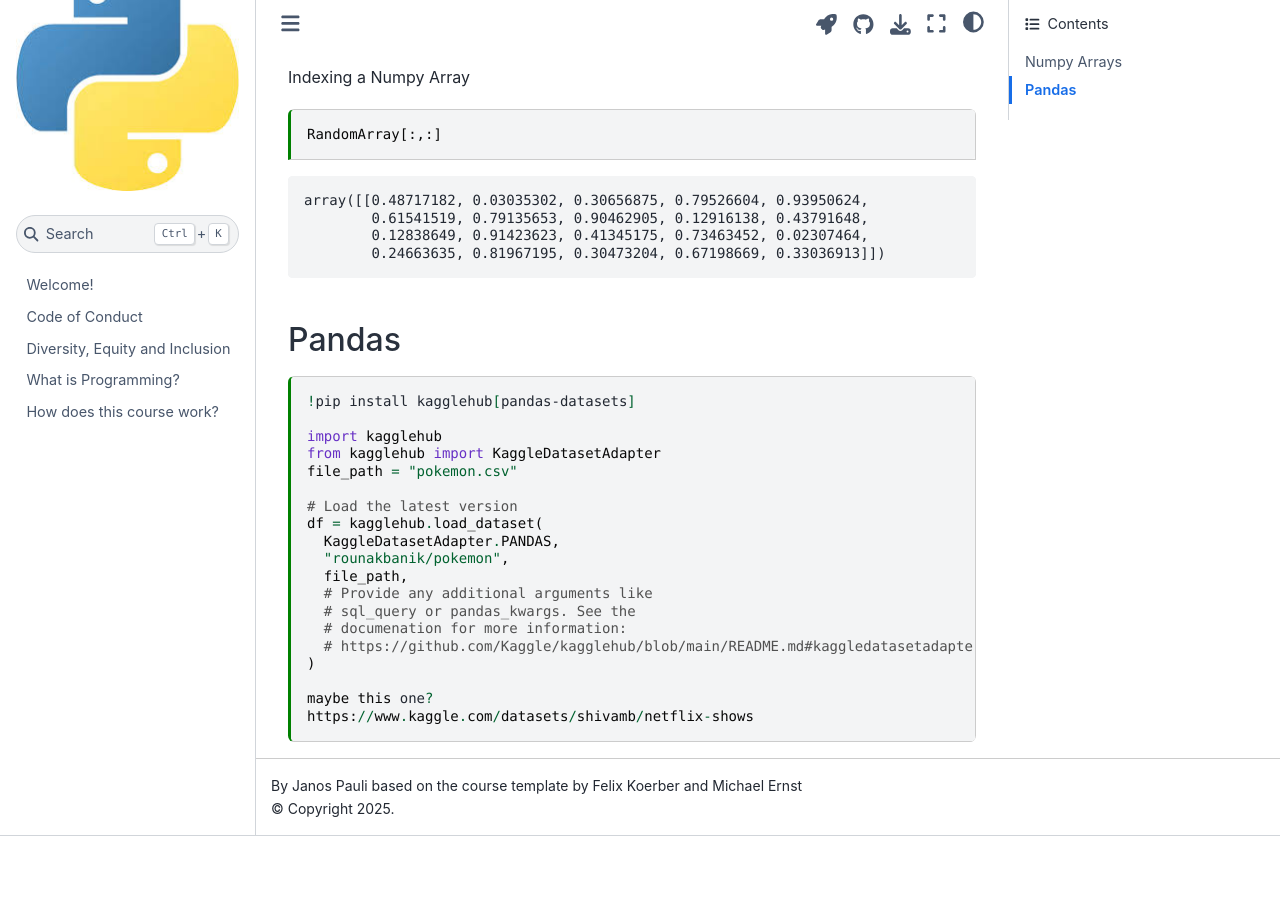
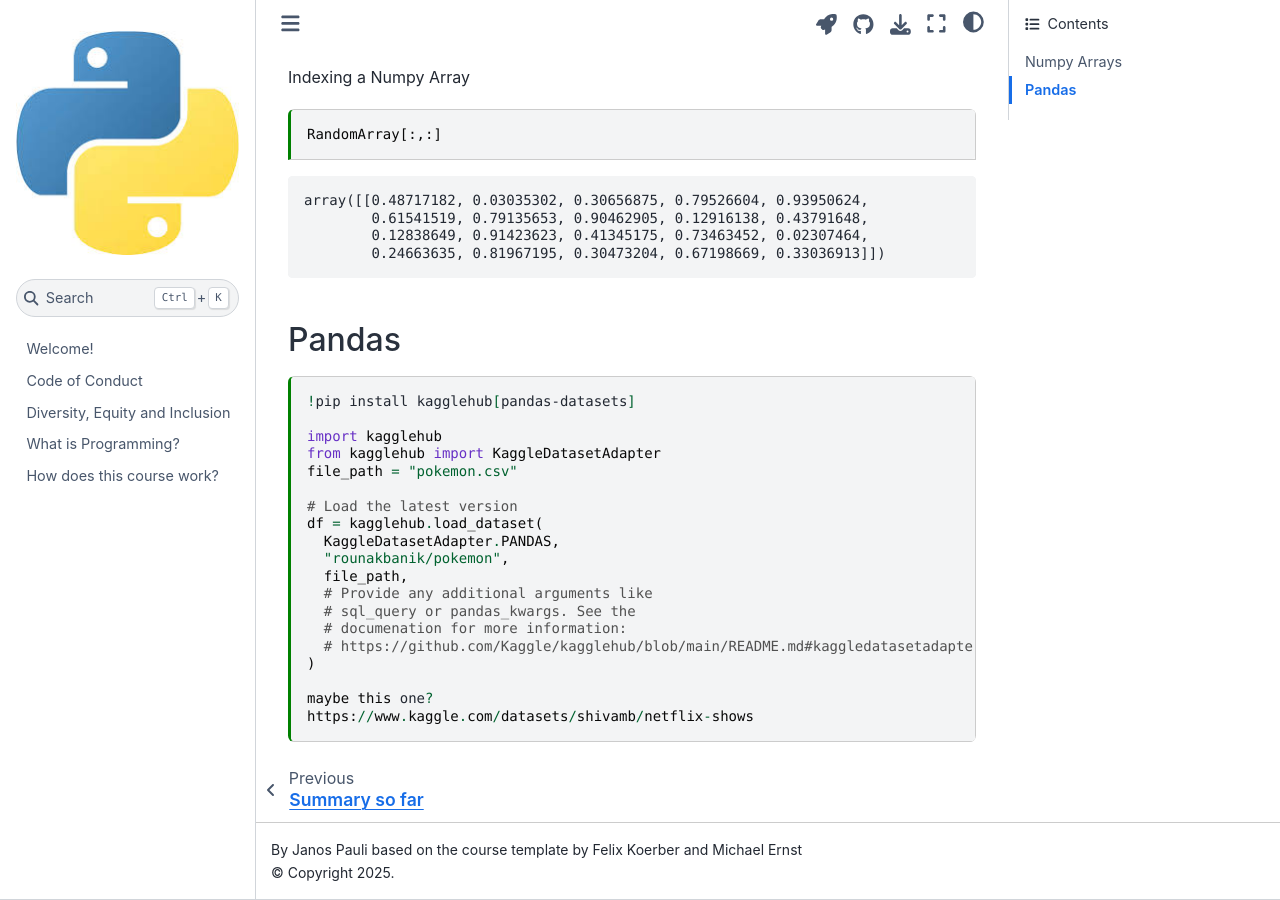
Before and after one commit to JNPauli/IntroductionToPython, a Jupyter Book: the page built from content/Introduction/DataStructures.ipynb, in a window 1280 px wide and 900 px high, scrolled down 1611 px. Built offline with Jupyter Book 1.0.4 settings and Sphinx 7.4.7 and the Sphinx Book theme 1.1.4, drawn with Linux system fonts in a browser that asks for light colours; pages that are not in the unit, such as notebooks, are missing from menus; before the commit the page ends 2447 px from its top, so only the background shows below that; some of the changed lines change nothing that is shown.

Commit message:
changed error in toc

```diff
--- a/content/_toc.yml
+++ b/content/_toc.yml
@@ -9,8 +9,8 @@
   - file: Introduction/PythonBasics.ipynb
   - file: Introduction/Loops.ipynb
   - file: Introduction/FunctionsAndModules.ipynb
-  - file: Introduction/DataStructure.ipynb
   - file: Introduction/FirstSummary.md
+  - file: Introduction/DataStructures.ipynb
 
 
  # sections:
```
